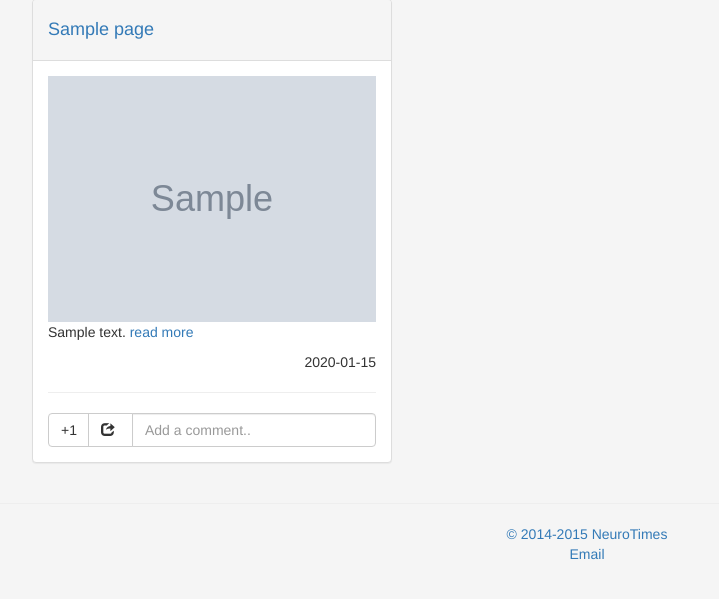
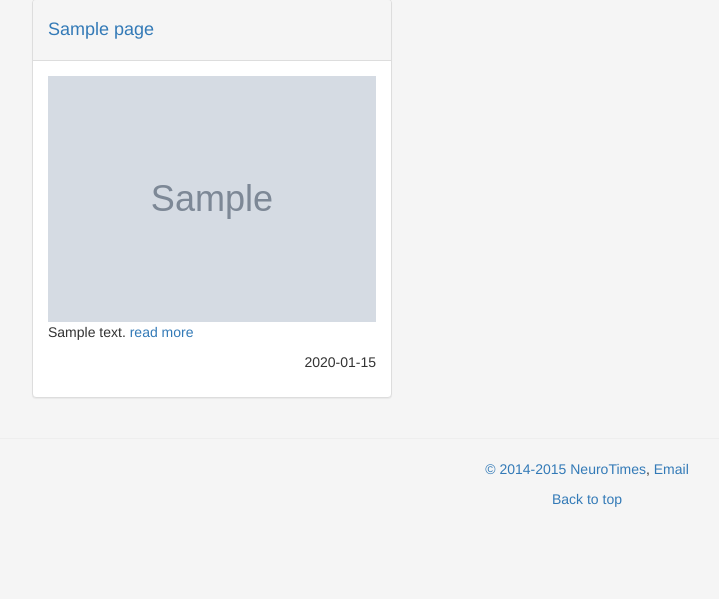
Before and after one commit to burun/Neurotimes, a Django app: page / in a window 1280 px wide. Shown: the part 71-670 px from the top of the page, without its empty margins (53-772 px from the left). Run offline with Django 3.2, Linux system fonts and the light colour scheme; tables that the repository leaves empty hold one stand-in row (values such as "Sample post"); grey boxes marked "Sample" are stand-in pictures; some libraries are stand-ins or nearby versions.

Commit message:
Update template of base and card
base: update footer. card: delete social panel

```diff
--- a/templates/base.html
+++ b/templates/base.html
@@ -60,9 +60,18 @@
     </div>
 
     <hr>
-    <div class="container">
+<!--     <div class="container">
       <div class="col-md-12 text-center">
       <p><a href="" target="_ext">© 2014-2015 NeuroTimes</a><br><a href="" target="_ext">Email</a></p>
+      </div>
+    </div> -->
+    <!-- Footer -->
+    <div class="mastfoot">
+      <div class="inner text-center">
+        <p><a href="http://neurotim.es">© 2014-2015 NeuroTimes</a>, <a href="mailto:zl198565@163.com">Email</a></p>
+        <p>
+        <a href="#">Back to top</a>
+        </p>
       </div>
     </div>
 
--- a/templates/neuro/card.html
+++ b/templates/neuro/card.html
@@ -37,7 +37,7 @@
                 <div class="panel-body">
                   {% if page.photo %}
                     <div class="panel-photo">
-                      <a href="/page/{{ page.category.date_id }}/{{ page.order }}/"><img class="img-responsive" src={{ page.photo.url }} alt=""></a>
+                      <a href="/page/{{ page.category.date_id }}/{{ page.order }}/"><img class="img-responsive center-block" src={{ page.photo.url }} alt=""></a>
                     </div><!--/panel-photo-->
                   {% endif %}
                   <div class="panel-text">
@@ -53,17 +53,6 @@
                     {{ page.category.date_id }}
                     </p>
                   </div><!--/panel-date-->
-                  <hr>
-                  <div class="panel-social">
-                    <form>
-                    <div class="input-group">
-                    <div class="input-group-btn">
-                    <button class="btn btn-default">+1</button><button class="btn btn-default"><i class="glyphicon glyphicon-share"></i></button>
-                    </div>
-                    <input type="text" class="form-control" placeholder="Add a comment..">
-                    </div>
-                    </form>
-                  </div><!--/panel-social-->
             </div><!--/panel-body-->
           </div><!--/panel-default-->
           </div><!--/grid-item-->
```
